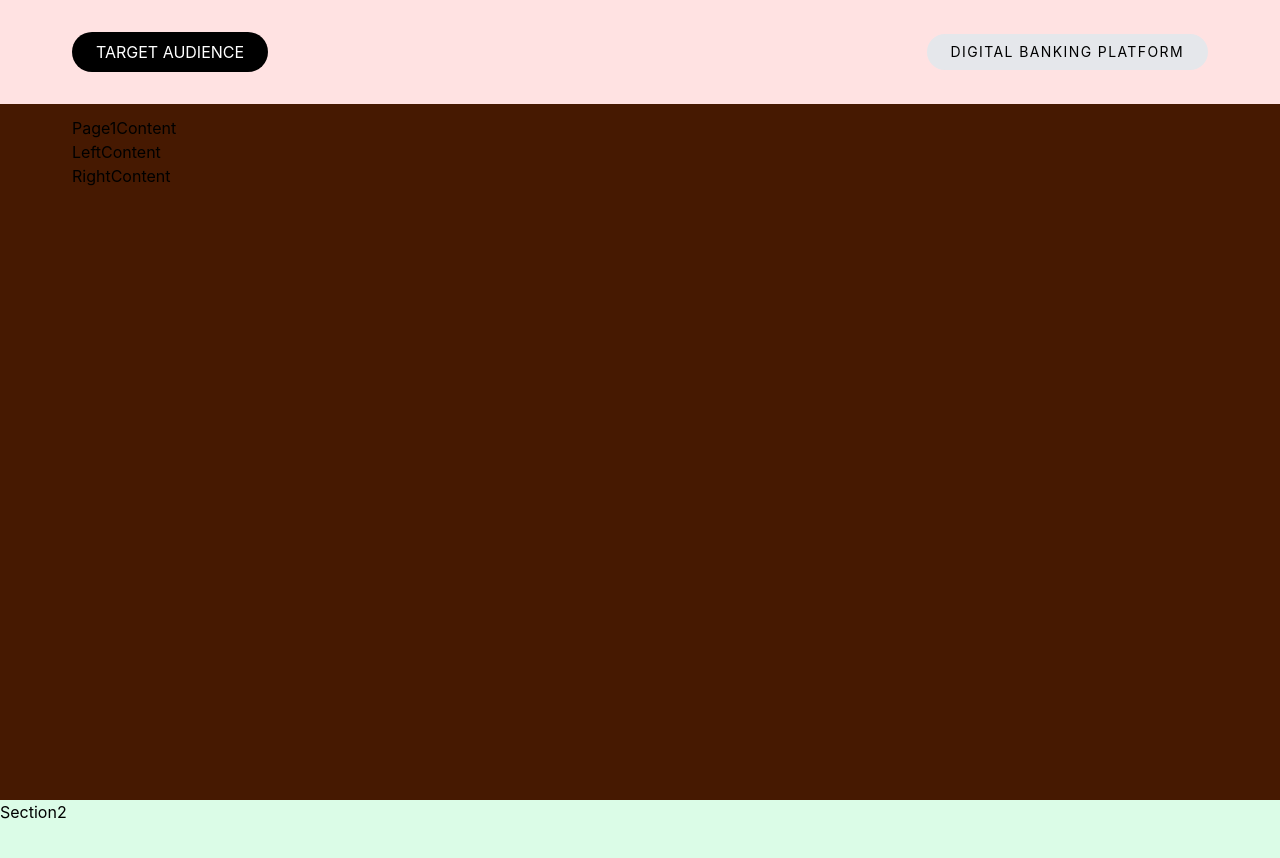
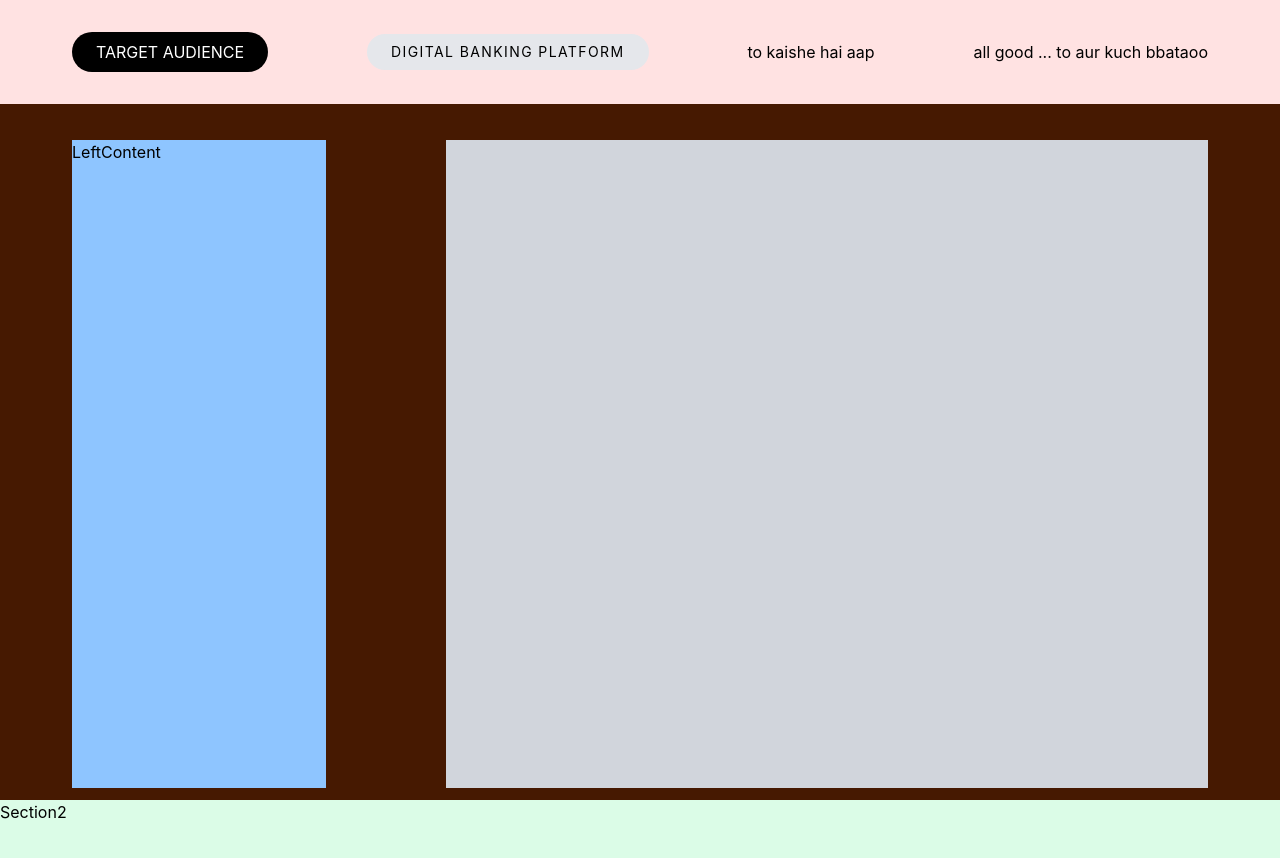
Before and after one commit to presidentnilesh/ui-project-2, a React (Vite) app: page / in a window 1280 px wide. Shown: the top 858 px of the page. Built offline with nearby package versions, Linux system fonts and the light colour scheme.

Commit message:
page 1 is in process

```diff
--- a/package.json
+++ b/package.json
@@ -11,6 +11,7 @@
   },
   "dependencies": {
     "@tailwindcss/vite": "^4.3.2",
+    "lucide-react": "^1.23.0",
     "react": "^19.2.6",
     "react-dom": "^19.2.6",
     "tailwindcss": "^4.3.2"
--- a/src/components/section1/LeftContent.jsx
+++ b/src/components/section1/LeftContent.jsx
@@ -1,8 +1,17 @@
 import React from 'react'
+import { MoveUpRight } from "lucide-react";
 
 const LeftContent = () => {
   return (
-    <div>LeftContent</div>
+    <>
+    <div className='bg-blue-300 w-1/4 h-full'>LeftContent</div>
+    <div>
+
+    </div>
+    <div>
+
+    </div>
+    </>
   )
 }
 
--- a/src/components/section1/Navbar.jsx
+++ b/src/components/section1/Navbar.jsx
@@ -5,6 +5,8 @@ const Navbar = () => {
     <div className='flex items-center justify-between py-8 px-18'>
       <h4 className='bg-black uppercase text-white px-6 py-2 rounded-full '>Target Audience</h4>
       <button className='bg-gray-200 px-6 py-2 rounded-full tracking-widest uppercase text-sm'>Digital Banking Platform</button>
+      <h1>to kaishe hai aap </h1>
+      <h2>all good ... to aur kuch bbataoo </h2>
 
     </div>
   )
--- a/src/components/section1/Page1Content.jsx
+++ b/src/components/section1/Page1Content.jsx
@@ -4,8 +4,7 @@ import RightContent from './RightContent'
 
 const Page1Content = () => {
   return (
-    <div className='px-18 py-3 bg-amber-950 h-[90vh]'>
-        Page1Content
+    <div className='px-18 py-9 flex gap-10 items-center gap-10px bg-amber-950 h-[90vh]'>
         <LeftContent />
         <RightContent />
     </div>
--- a/src/components/section1/RightContent.jsx
+++ b/src/components/section1/RightContent.jsx
@@ -2,7 +2,7 @@ import React from 'react'
 
 const RightContent = () => {
   return (
-    <div>RightContent</div>
+    <div className='bg-gray-300 w-3/4 h-full'></div>
   )
 }
 
--- a/src/components/section1/Section1.jsx
+++ b/src/components/section1/Section1.jsx
@@ -10,5 +10,4 @@ const Section1 = () => {
     </div>
   )
 }
-
 export default Section1
```
Also changed, not shown: 1 other file (tests, documents, lock files or other folders).
